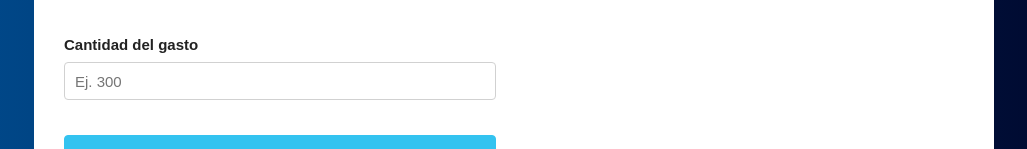
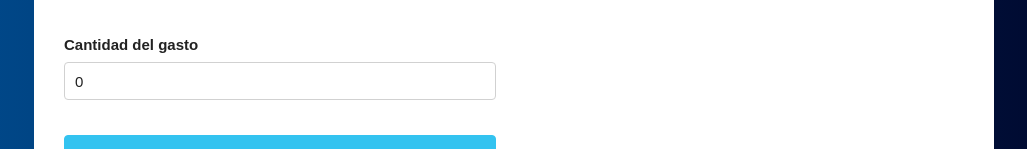
Before and after one commit to rdiazca/presupuestoreact, a React (Create React App) app: page / in a window 1280 px wide. Both pictures are taken after typing "5" into the empty fields and a click on the input "Definir Presupuesto". Shown: the part 274-423 px from the top of the page, without its empty margins (126-1153 px from the left). Built offline with nearby package versions, Linux system fonts and the light colour scheme.

Commit message:
Pasar gasto al componente principal

```diff
--- a/package.json
+++ b/package.json
@@ -9,6 +9,7 @@
     "react": "^18.1.0",
     "react-dom": "^18.1.0",
     "react-scripts": "5.0.1",
+    "shortid": "^2.2.16",
     "web-vitals": "^2.1.4"
   },
   "scripts": {
--- a/src/App.js
+++ b/src/App.js
@@ -6,6 +6,9 @@ function App() {
   //state
   const [presupuesto, setPresupuesto] = useState(0);
   const [preguntaPresupuesto, setPreguntaPresupuesto] = useState(true);
+  const [gasto, setGasto] = useState({});
+  const [gastos, setGastos] = useState([]);
+
   return (
     <div className="App container">
       <header>
@@ -19,7 +22,7 @@ function App() {
           ) : (
             <div className="row">
               <div className="one-half column">
-                <Formulario />
+                <Formulario setGasto={setGasto} />
               </div>
               <div className="one-half column"></div>
             </div>
--- a/src/components/Formulario.js
+++ b/src/components/Formulario.js
@@ -1,7 +1,9 @@
 import React, { useState } from "react";
 import Error from "./Error";
+import shortid from "shortid";
 
 function Formulario(props) {
+  const { setGasto } = props;
   //state
   const [nombreGasto, setNombreGasto] = useState("");
   const [cantidadGasto, setCantidadGasto] = useState(0);
@@ -16,7 +18,22 @@ function Formulario(props) {
       return;
     }
 
+    //construir objeto de gasto
+    const gasto = {
+      nombreGasto,
+      cantidadGasto,
+      id: shortid.generate(),
+    };
+
     //pasar gasto al componente principal
+    setGasto(gasto);
+
+    //eliminar alerta
+    setError(false);
+
+    //resetear el form
+    setNombreGasto("");
+    setCantidadGasto("");
   };
   return (
     <form onSubmit={agregarGasto}>
@@ -29,6 +46,7 @@ function Formulario(props) {
           className="u-full-width"
           placeholder="Ej. Transporte"
           onChange={(e) => setNombreGasto(e.target.value)}
+          value={nombreGasto}
         />
       </div>
       <div className="campo">
@@ -38,6 +56,7 @@ function Formulario(props) {
           className="u-full-width"
           placeholder="Ej. 300"
           onChange={(e) => setCantidadGasto(parseInt(e.target.value, 10))}
+          value={cantidadGasto}
         />
       </div>
       <input
```
Also changed, not shown: 1 other file (tests, documents, lock files or other folders).
